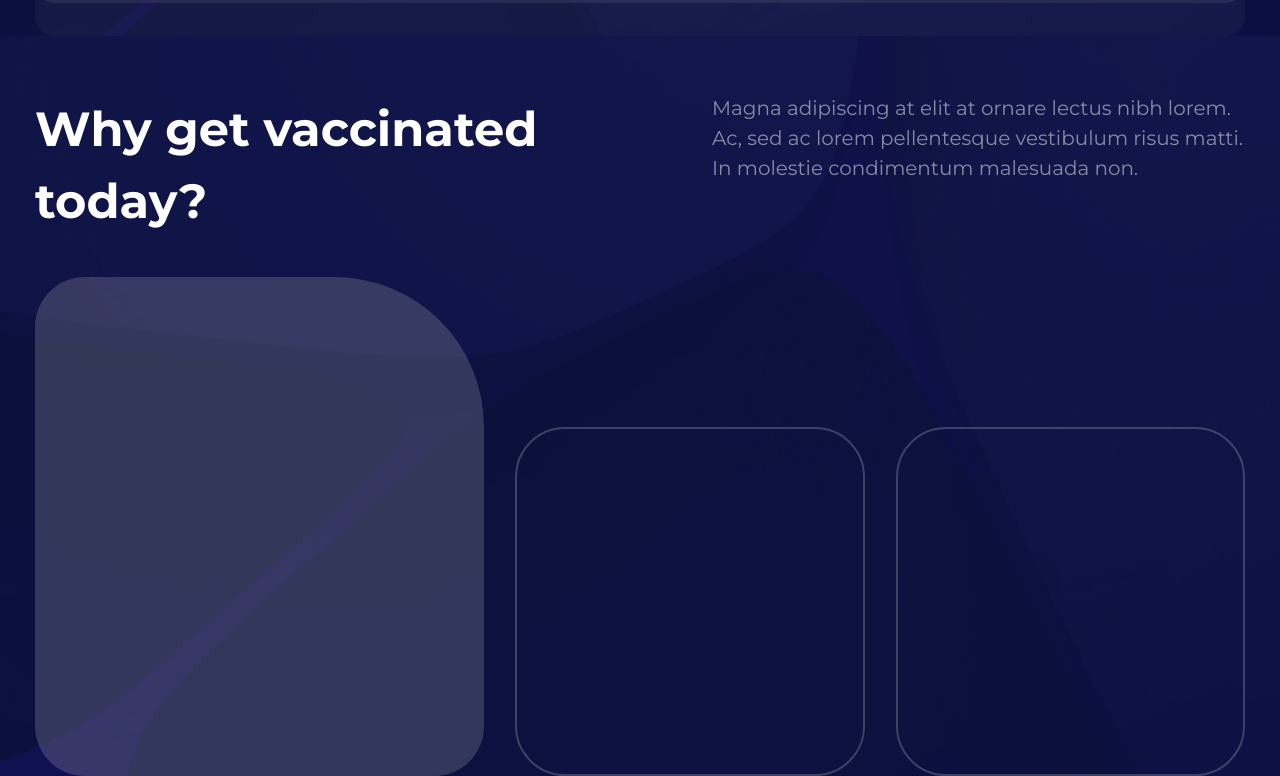
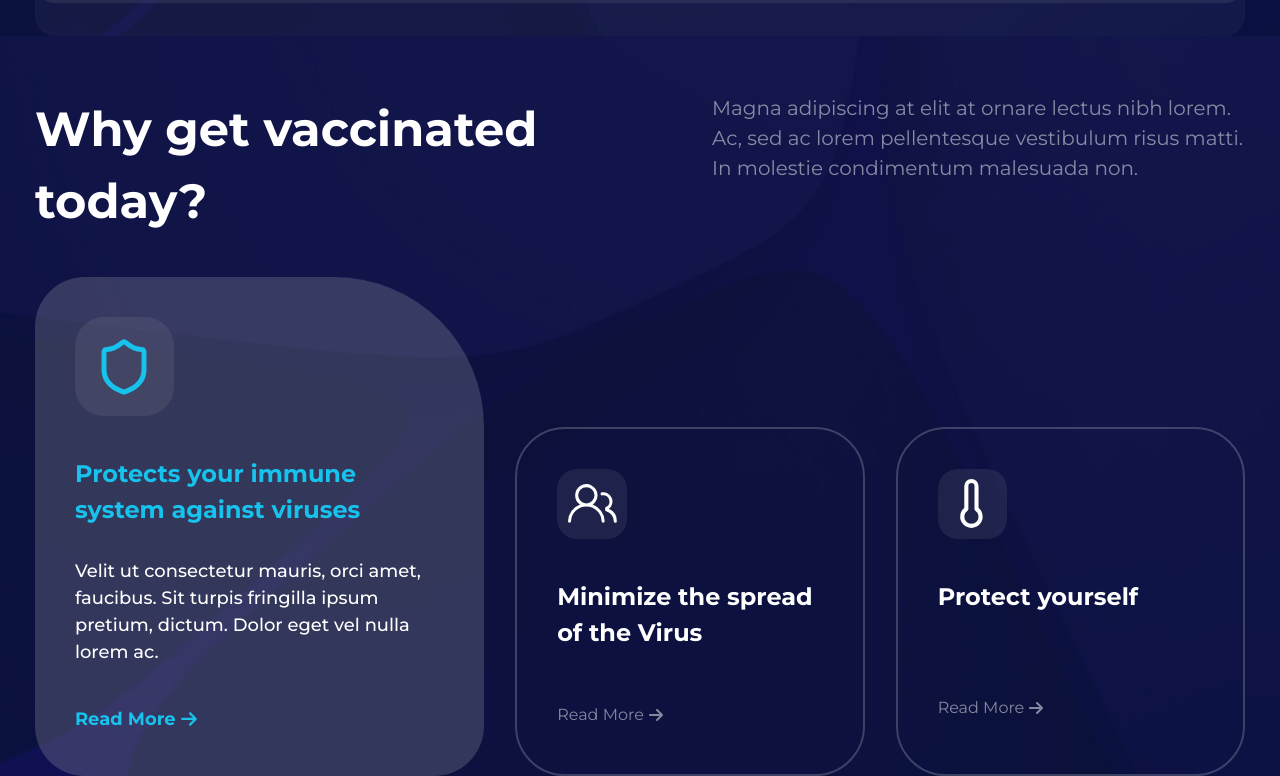
Before and after one commit to humaira-reactdev/Vaccination, a React (Vite) app: page / in a window 1280 px wide. Shown: the part 1833-2609 px from the top of the page. Built offline with nearby package versions, Linux system fonts and the light colour scheme.

Commit message:
WhyGetVaccinated completed

```diff
--- a/src/Components/WhyGetVaccinated/WhyGetVaccinated.css
+++ b/src/Components/WhyGetVaccinated/WhyGetVaccinated.css
@@ -19,9 +19,51 @@
 }
 
 .immune{
-    @apply mt-[39.92px] w-[449.06px] h-[498.96px] bg-[rgba(196,196,196,0.21)] rounded-tl-[49.96px] rounded-tr-[149.69px] rounded-b-[49.9px]
+    @apply mt-[39.92px] w-[449.06px] h-[498.96px] bg-[rgba(196,196,196,0.21)] rounded-tl-[49.96px] rounded-tr-[149.69px] rounded-b-[49.9px] pl-[39.92px]
 }
 
+.shieldbg{
+    @apply bg-[rgba(196,196,196,0.1)] w-[99px] h-[99px] flex justify-center items-center rounded-[29px] my-[39.92px]
+}
+
+.shieldIcon{
+    @apply text-[#17C2EC] text-[60px]
+}
+
+.immuneHeading{
+    @apply text-[#17C2EC] text-[23.95px] w-[288.4px] font-bold
+}
+
+.immuneText{
+    @apply w-[352.27px] text-[#FFFFFF] text-[17.96px] mt-[29.94px] font-medium
+}
+
+.immune .readMore{
+    @apply flex items-center gap-[3.99px] text-[#17C2EC] text-[17.96px] font-bold mt-[39.92px] ml-[39.92]
+}
+
+
+
 .minimize, .protect{
-    @apply w-[349.27px] h-[349.27px] bg-transparent border-2 border-[rgba(255,255,255,0.2)] rounded-[49.9px] mt-[189.6px]
+    @apply w-[349.27px] h-[349.27px] bg-transparent border-2 border-[rgba(255,255,255,0.2)] rounded-[49.9px] mt-[189.6px] pl-[39.92px] pt-[39.92px]
 }
+
+.peoplebg, .protectbg{
+    @apply w-[69.85px] h-[69.85px] bg-[rgba(196,196,196,0.1)] flex justify-center items-center rounded-[20px]
+}
+
+.peopleicon, .protecticon{
+    @apply text-[48.9px] text-white
+}
+
+.minimizeheading, .protectheading{
+    @apply text-white text-[23.96px] font-bold w-[256.47px] mt-[39.92px]
+}
+
+.minimize .readMore{
+    @apply flex  items-center gap-[3.99px] mt-[52.89px] text-[rgba(255,255,255,0.5)]
+}
+
+.protect .readMore{
+    @apply flex  items-center gap-[3.99px] mt-[81.83px] text-[rgba(255,255,255,0.5)]
+}
--- a/src/Components/WhyGetVaccinated/WhyGetVaccinated.jsx
+++ b/src/Components/WhyGetVaccinated/WhyGetVaccinated.jsx
@@ -1,5 +1,9 @@
 import React from 'react'
 import './WhyGetVaccinated.css'
+import { LuShield } from "react-icons/lu";
+import { FaArrowRight } from "react-icons/fa6";
+import { GoPeople } from "react-icons/go";
+import { FiThermometer } from "react-icons/fi";
 
 const WhyGetVaccinated = () => {
   return (
@@ -14,13 +18,40 @@ const WhyGetVaccinated = () => {
             </div>
             <div className='cards'>
                 <div className='immune'>
-
-
+                  <div className='shieldbg'>
+                    <LuShield className='shieldIcon'/>
+                  </div>
+                  <h3 className='immuneHeading'>Protects your immune
+                    system against viruses</h3>
+                  <p className='immuneText'>Velit ut consectetur mauris, orci amet, faucibus.
+                    Sit turpis fringilla ipsum pretium,
+                    dictum. Dolor eget vel nulla lorem ac.
+                    </p>
+                    <div className='readMore'>
+                      <h3>Read More</h3>
+                      <FaArrowRight />
+                    </div>
                 </div>
                 <div className='minimize'>
-
+                  <div className='peoplebg'>
+                    <GoPeople className='peopleicon'/>
+                  </div>
+                  <h3 className='minimizeheading'>Minimize the spread
+                  of the Virus</h3>
+                  <div className='readMore'>
+                    <h3>Read More</h3>
+                    <FaArrowRight />
+                  </div>
                 </div>
                 <div className='protect'>
+                <div className='protectbg'>
+                    <FiThermometer className='protecticon'/>
+                  </div>
+                  <h3 className='protectheading'>Protect yourself</h3>
+                  <div className='readMore'>
+                    <h3>Read More</h3>
+                    <FaArrowRight />
+                </div>
 
                 </div>
             </div>
```
Also changed, not shown: 1 other file (tests, documents, lock files or other folders).
